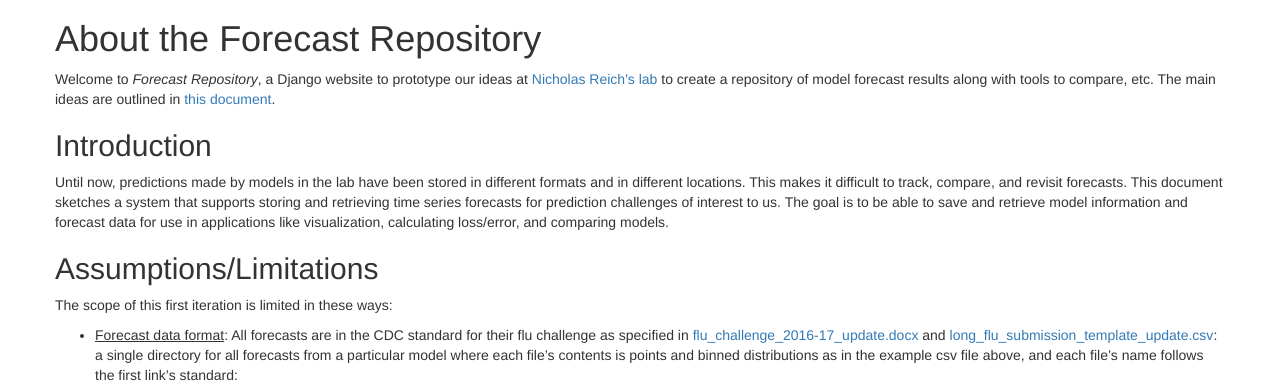
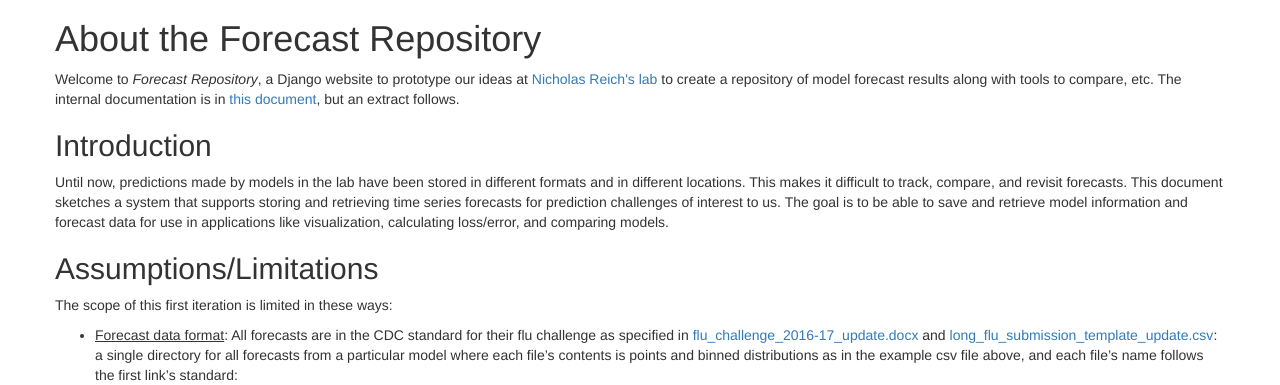
Before and after one commit to reichlab/forecast-repository, a Django app: a page that uses forecast_app/templates/about.html in a window 1280 px wide. Shown: the part 51-436 px from the top of the page. Run offline with Django 3.2, Linux system fonts and the light colour scheme; some libraries are stand-ins or nearby versions.

Commit message:
prose tweaks

```diff
--- a/forecast_app/templates/about.html
+++ b/forecast_app/templates/about.html
@@ -6,9 +6,9 @@
     <h1>About the Forecast Repository</h1>
     <p>Welcome to <em>Forecast Repository</em>, a Django website to prototype our ideas at
         <a href="http://reichlab.io/">Nicholas Reich's lab</a> to create a repository of model forecast results along
-        with
-        tools to compare, etc. The main ideas are outlined in
-        <a href="https://docs.google.com/document/d/1cKQY0tgSR8QkxvJUEuMR1xBCvzNYBnMhkNYgK3hCOsk">this document</a>.
+        with tools to compare, etc. The internal documentation is in
+        <a href="https://docs.google.com/document/d/1cKQY0tgSR8QkxvJUEuMR1xBCvzNYBnMhkNYgK3hCOsk">this document</a>,
+        but an extract follows.
     </p>
 
 
--- a/forecast_app/templates/index.html
+++ b/forecast_app/templates/index.html
@@ -6,10 +6,10 @@
 
     <p>Welcome to <em>Forecast Repository</em>, a Django website to prototype our ideas at
         <a href="http://reichlab.io/">Nicholas Reich's lab</a> to create a repository of model forecast results along
-        with
-        tools to compare, etc. The main ideas are outlined in
-        <a href="https://docs.google.com/document/d/1cKQY0tgSR8QkxvJUEuMR1xBCvzNYBnMhkNYgK3hCOsk">this document</a>.
+        with tools to compare, etc. The main ideas are outlined on the <a href="{% url 'about' %}">About</a> page.
     </p>
+
+    <h3>Projects</h3>
     <p>The repository has the following {{ projects|length }} project(s):</p>
 
     {% if projects %}
```
